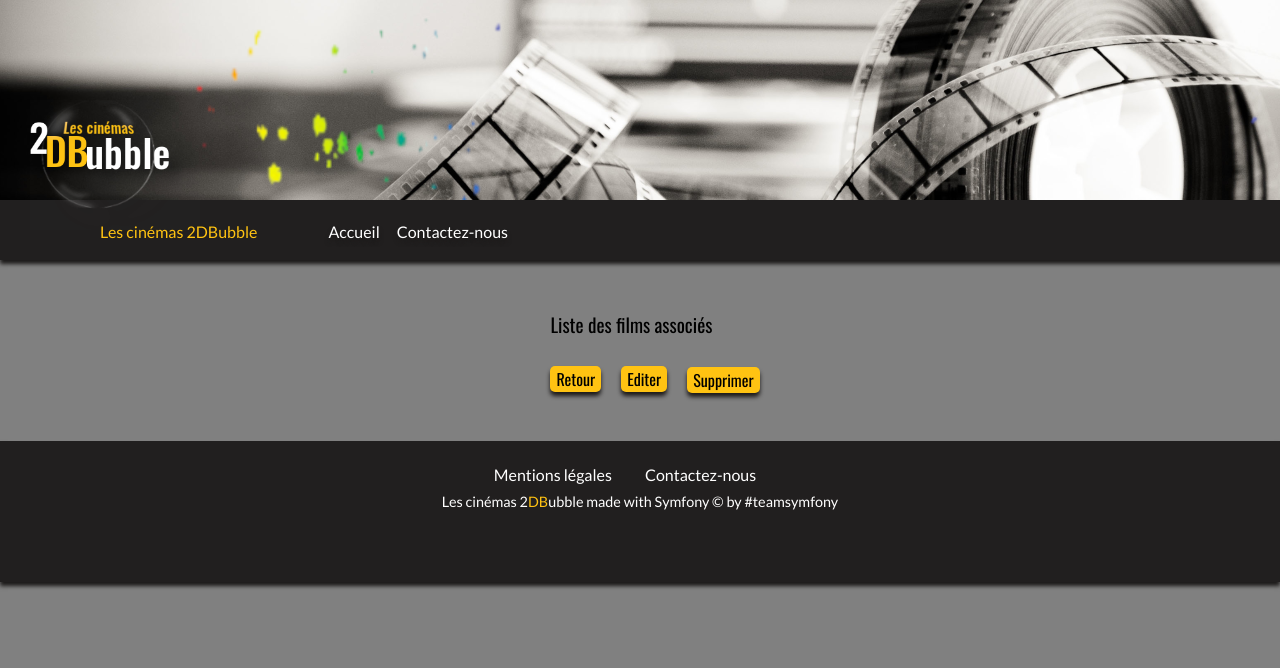
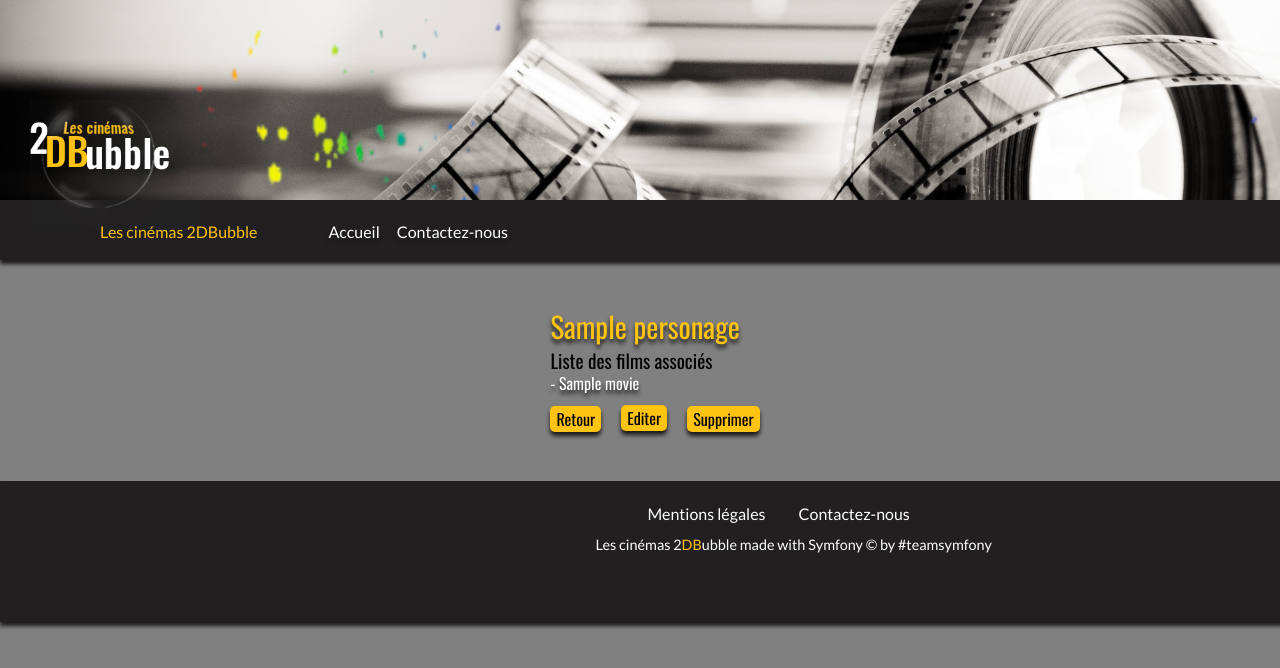
Before and after one commit to laurasullyalexandrine/2dmovie, a Symfony app: template 2dbulleMovie/templates/Back/casting/read.html.twig in a window 1280 px wide; the page is wider, and only the part inside the window is pictured. Shown: the top 668 px of that part. Run offline with Twig, Linux system fonts and the light colour scheme; the template is opened without the code that fills it: most values are stand-ins (such as "Sample title", 1, 10 or a date in 2020); data that the repository does not hold is empty; some libraries are stand-ins or nearby versions.

Commit message:
fixed function edit from CastingController add component Serializer in entity Casting and add item entity in CastingType to finish add modification from css for templates to manage the display Casting

```diff
--- a/2dbulleMovie/public/css/style.css
+++ b/2dbulleMovie/public/css/style.css
@@ -109,7 +109,7 @@
 /*--------------- Home_Front ---------------*/
 
 
-.home-movie-picture-one
+.home-display-movies
 {
     display: flex;
     margin-top: 20px;
@@ -119,6 +119,7 @@
 
 .home-movie-picture
 {
+    margin-bottom: 5%;
  justify-content: space-between;
 }
 
@@ -283,6 +284,7 @@
 
 footer
 {
+    width: 1536px;
     height: 90px;
     color: #fff;
     padding: 2%;
--- a/2dbulleMovie/src/Controller/Back/CastingController.php
+++ b/2dbulleMovie/src/Controller/Back/CastingController.php
@@ -59,7 +59,7 @@
     #[Route('/admin/casting/edit/{id}', name: 'admin_casting_edit', methods: ['GET', 'POST'])]
     public function edit(Casting $casting, Request $request): Response
     {
-        $form = $this->createForm(MovieType::class, $casting);
+        $form = $this->createForm(CastingType::class, $casting);
 
         $form->handleRequest($request);
 
@@ -74,7 +74,7 @@
             return $this->redirectToRoute('admin_casting');
         }
 
-        return $this->render('Back/casting_/edit.html.twig', [
+        return $this->render('Back/casting/edit.html.twig', [
             'form' => $form->createView(),
             'casting' => $casting,
         ]);
--- a/2dbulleMovie/src/Entity/Casting.php
+++ b/2dbulleMovie/src/Entity/Casting.php
@@ -5,6 +5,7 @@
 use App\Repository\CastingRepository;
 use Doctrine\Common\Collections\ArrayCollection;
 use Doctrine\Common\Collections\Collection;
+use Symfony\Component\Serializer\Annotation\Ignore;
 use Doctrine\ORM\Mapping as ORM;
 
 /**
@@ -42,6 +43,7 @@
     /**
      * @ORM\ManyToOne(targetEntity=Movie::class, inversedBy="castings")
      * @ORM\JoinColumn(nullable=true)
+     * @Ignore()
      */
     private $movie;
 
--- a/2dbulleMovie/templates/Back/casting/edit.html.twig
+++ b/2dbulleMovie/templates/Back/casting/edit.html.twig
@@ -7,13 +7,17 @@
 <section>
     <div class="home-bloc-movie-picture-show">
         <div class="home-bloc-movie-information-show">
-            <h1>Modifier : {{ casting.personage }}</h1>
+           <h1 class="entitled">Modifier : {{ casting.personage }}</h1>
 
                 {{ form_start(form) }}
 
                 {{ form_errors(form) }}
 <br>
                 {{ form_row(form.personage) }}
+<br>
+                {{ form_row(form.creditOrder) }}
+<br>
+                {{ form_row(form.movie) }}
 <br>
 
 <br><br>
--- a/2dbulleMovie/templates/Back/casting/read.html.twig
+++ b/2dbulleMovie/templates/Back/casting/read.html.twig
@@ -12,14 +12,11 @@
 
     <h2 class="subtitle">Liste des films associés </h2>
 
-<pre>
-    {{ dump(casting) }}
-</pre>
-{% for casting in casting.movie %}
 
-<li class="admin-list">{{casting.movie.title}}</li>
+    <span class="category"> - {{casting.movie.title}}</span>
+
 {# afficher la liste des movies associer au casting (movie.id) et movie.title #}
- {% endfor %}
+
                 <div class="admin-footer">
                     <a class="nav_admin"href="{{ path('admin_casting') }}"><button class="submit">Retour</button></a>
                     <a class="nav_admin"href="{{ path('admin_casting_edit', {id : casting.id}) }}"><button class="submit">Editer</button></a>
--- a/2dbulleMovie/templates/Back/movie/read.html.twig
+++ b/2dbulleMovie/templates/Back/movie/read.html.twig
@@ -11,10 +11,13 @@
             <div class="home-bloc-movie-information-show">
                 <h1 class="entitled"> <strong class="movies-title-strong-show">{{movie.title}}</strong></h1>
                 <h2 class="subtitle">Genres</h2>
+
                 {% for genre in movie.genres %}
                 <span class="category"> - {{genre.name}}</span>
                 {% endfor %}
-
+                <pre>
+                    {{ dump(movie) }}
+                </pre>
                 <h2 class="subtitle">Acteurs - Actrices</h2>
                 {% for casting in movie.castings %}
                 <span class="category"> - {{ casting.personage }}</span>
--- a/2dbulleMovie/templates/main/movie.html.twig
+++ b/2dbulleMovie/templates/main/movie.html.twig
@@ -7,8 +7,8 @@
 {% block body %}
 
 <section>
-<h2 class="entitled">A l'affiche </h2>
-<div class="home-movie-picture-one">
+<h2 class="entitled">Actuellement</h2>
+<div class="home-display-movies">
     {% for movie in movie_list %}
         <div class="home-movie-picture"><a href="{{ path('movie_show_slug', {slug: movie.slug}) }}"><img class ="home-bloc-movie-picture"src="{{ asset('uploads/' ~ movie.picture ) }}" width="290px" height="410px" alt="picture_movie"></a>
             <h2 class="movies-title"> <strong class="movies-title-strong"><a class ="names-strong-link" href="{{ path('movie_show_slug', {slug: movie.slug}) }}"> {{ movie.title }}</a></strong></h2>
@@ -17,7 +17,7 @@
 </div>
 
 <div class="soon">
-<h2 class="entitled">Prochainement à l'affiche</h2>
+<h2 class="entitled">Prochainement</h2>
 
 </div>
 </section>
--- a/2dbulleMovie/templates/main/show.html.twig
+++ b/2dbulleMovie/templates/main/show.html.twig
@@ -13,12 +13,12 @@
 
             <h2 class="subtitle">Genres :</h2>
             {% for genre in movie.genres %}
-            <p class="movies-genres">{{genre.name}}</p>
+            <span class="category"> - {{genre.name}}</span>
             {% endfor %}
 
             <h2 class="subtitle">Acteurs - Actrices :</h2>
             {% for casting in movie.castings %}
-            <p class="movies-genres">{{ casting.personage }}</p>
+            <span class="category"> - {{ casting.personage }}</span>
             {% endfor %}
 
             <h2 class="subtitle">Synopsis</h2>
```
Also changed, not shown: 2dbulleMovie/src/Form/CastingType.php (+5 -2 lines), 2dbulleMovie/public/uploads/Star-Trek-61bcbdfc28cb4.jpg (added).
